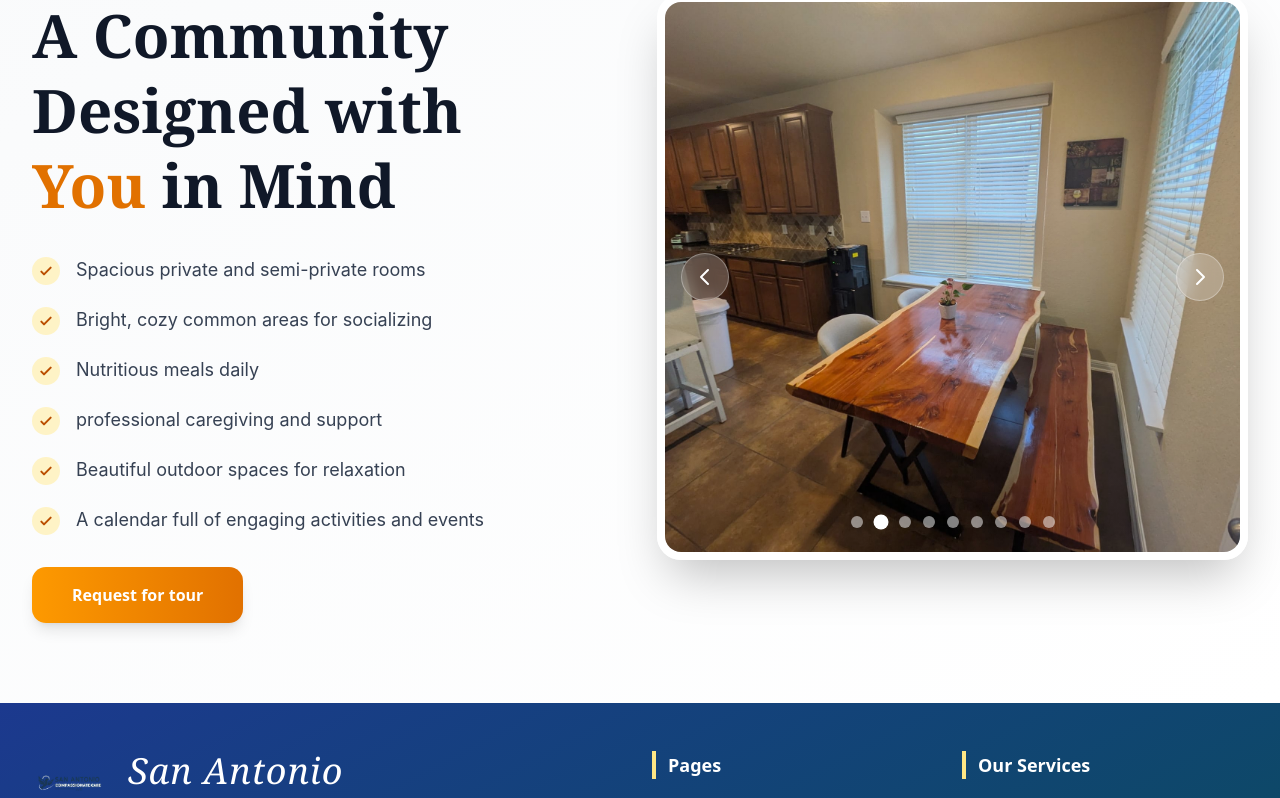
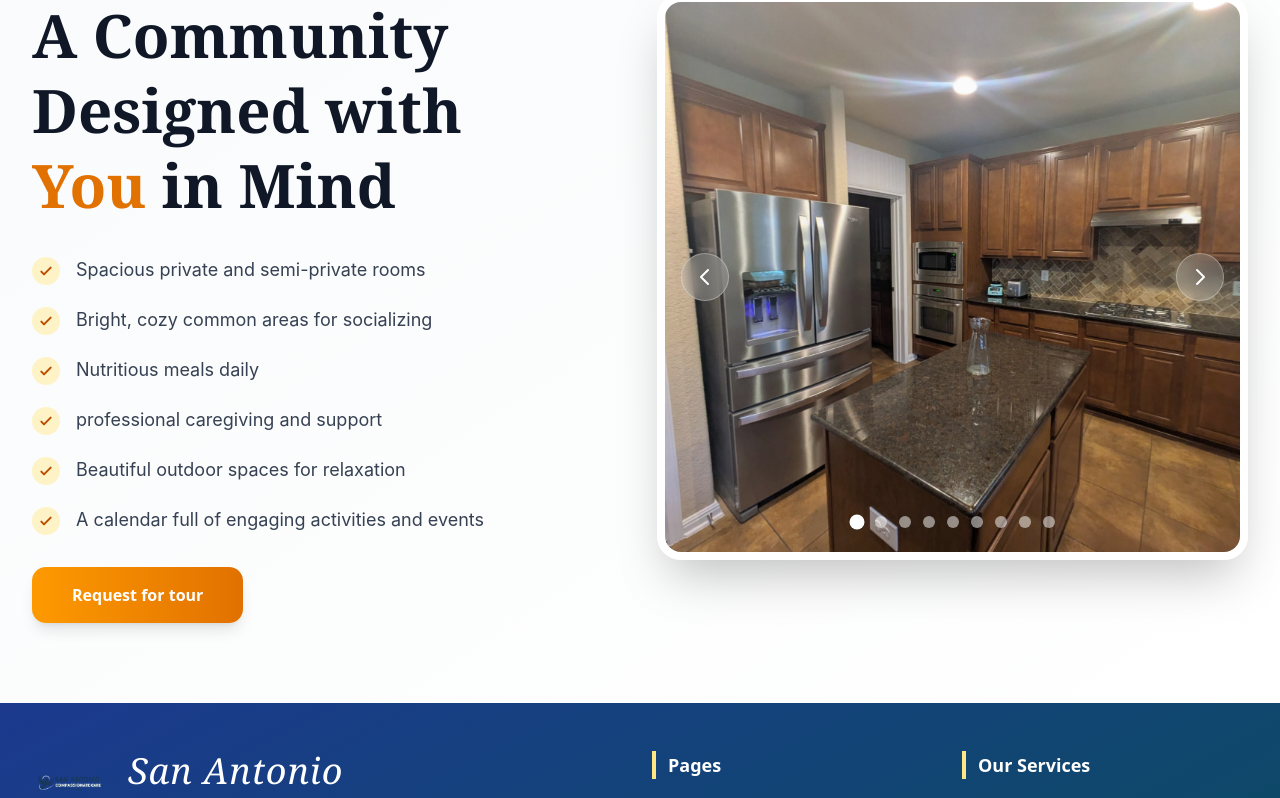
Before and after one commit to daiSacompassionate/San-Antonio-Compassionate-Care, a React (Vite) app in the folder frontend/: page / in a window 1280 px wide. Shown: the part 5218-6016 px from the top of the page. Built offline with nearby package versions, Linux system fonts and the light colour scheme; no server answers.

Commit message:
Update FeaturesShowcase component

```diff
--- a/frontend/src/Components/FeaturesShowcase.jsx
+++ b/frontend/src/Components/FeaturesShowcase.jsx
@@ -40,7 +40,7 @@ const FeaturesShowcase = () => {
     useEffect(() => {
         const interval = setInterval(() => {
             setCurrentSlide((prev) => (prev + 1) % slides.length);
-        }, 5000);
+        }, 8000);
 
         return () => clearInterval(interval);
     }, [slides.length]);
```
